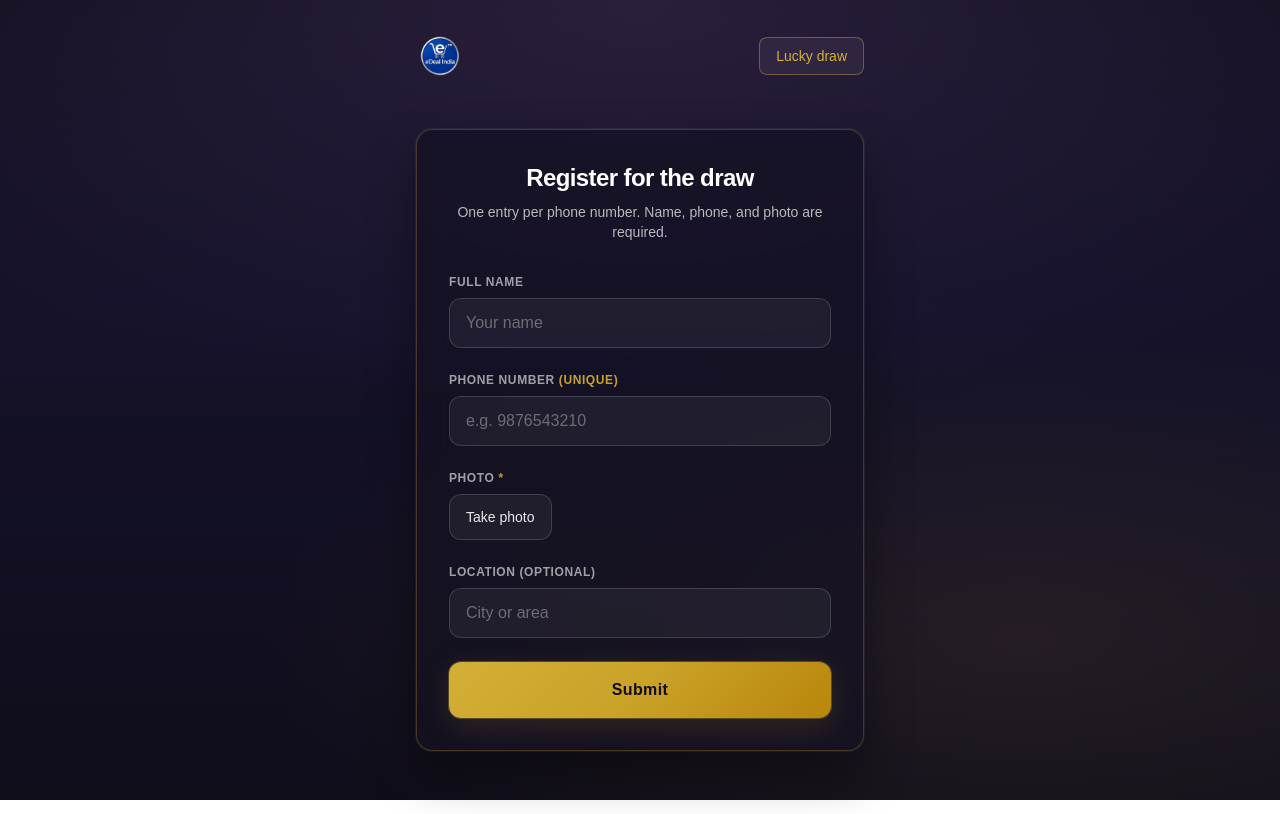
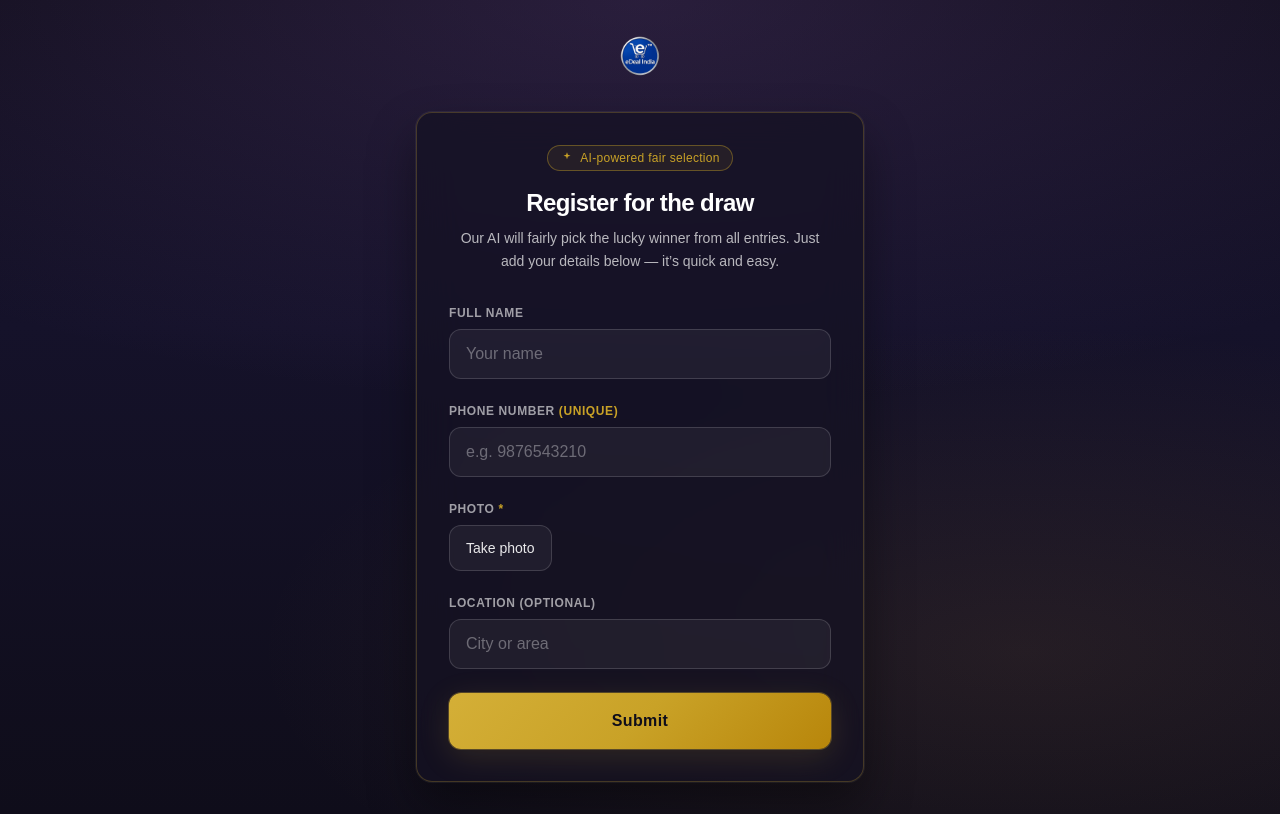
Before and after one commit to vrushab-edealindia/edealindia-launching, a Next.js app: page /form in a window 1280 px wide. Built offline with nearby package versions, Linux system fonts and the light colour scheme.

Commit message:
Revise homepage and form page content to emphasize AI-powered winner selection. Update button text for clarity and improve layout for better user experience. Enhance spin page with AI-related indicators and messages for participant engagement.

```diff
--- a/app/form/page.tsx
+++ b/app/form/page.tsx
@@ -1,7 +1,6 @@
 "use client";
 
 import Image from "next/image";
-import Link from "next/link";
 import { useState, useRef } from "react";
 
 const LOGO_PATH = "/logo/edealindia.webp";
@@ -98,7 +97,7 @@ export default function FormPage() {
   return (
     <div className="min-h-screen premium-bg text-white">
       <div className="mx-auto flex min-h-screen max-w-lg flex-col px-5 py-8 sm:px-8">
-        <header className="mb-8 flex items-center justify-between">
+        <header className="mb-8 flex justify-center">
           <a
             href="https://edealindia.com"
             target="_blank"
@@ -121,21 +120,23 @@ export default function FormPage() {
               </span>
             )}
           </a>
-          <Link
-            href="/spin"
-            className="rounded-lg border border-[rgba(212,175,55,0.4)] bg-white/5 px-4 py-2 text-sm font-medium text-[#d4af37] transition hover:bg-white/10"
-          >
-            Lucky draw
-          </Link>
         </header>
 
         <div className="flex flex-1 flex-col justify-center">
           <div className="premium-glass w-full rounded-2xl border border-[rgba(212,175,55,0.25)] p-6 shadow-[0_0_0_1px_rgba(255,255,255,0.06),0_24px_48px_rgba(0,0,0,0.4)] sm:p-8">
+            <div className="mb-4 flex justify-center">
+              <span className="inline-flex items-center gap-1.5 rounded-full border border-[rgba(201,162,39,0.4)] bg-[rgba(201,162,39,0.08)] px-3 py-1 text-xs font-medium tracking-wide text-[#c9a227]">
+                <svg className="h-3.5 w-3.5" viewBox="0 0 24 24" fill="currentColor" aria-hidden>
+                  <path d="M12 2l1.5 4.5L18 8l-4.5 1.5L12 14l-1.5-4.5L6 8l4.5-1.5L12 2z" />
+                </svg>
+                AI-powered fair selection
+              </span>
+            </div>
             <h1 className="text-center text-xl font-bold tracking-tight text-white sm:text-2xl">
               Register for the draw
             </h1>
-            <p className="mt-2 text-center text-sm text-white/70">
-              One entry per phone number. Name, phone, and photo are required.
+            <p className="mt-2 text-center text-sm leading-relaxed text-white/70">
+              Our AI will fairly pick the lucky winner from all entries. Just add your details below — it’s quick and easy.
             </p>
 
             <form onSubmit={handleSubmit} className="mt-8 space-y-6">
--- a/app/page.tsx
+++ b/app/page.tsx
@@ -23,21 +23,15 @@ export default function Home() {
         <h1 className="text-center text-2xl font-bold tracking-tight text-white sm:text-3xl">
           Edi with EdealIndia
         </h1>
-        <p className="mt-3 text-center text-white/70">
-          Register for the lucky draw or open the spin.
+        <p className="mt-3 max-w-md text-center text-white/70">
+          Our AI will fairly pick the lucky winner. Register below — it’s quick and easy.
         </p>
-        <div className="mt-10 flex flex-col gap-4 sm:flex-row">
+        <div className="mt-10">
           <Link
             href="/form"
-            className="premium-gold rounded-xl px-8 py-4 text-center font-bold tracking-wide text-[#0f0d1a] shadow-[0_4px_20px_rgba(212,175,55,0.25)] transition hover:opacity-95 hover:shadow-[0_6px_28px_rgba(212,175,55,0.3)]"
+            className="premium-gold inline-block w-full rounded-xl px-8 py-4 text-center font-bold tracking-wide text-[#0f0d1a] shadow-[0_4px_20px_rgba(212,175,55,0.25)] transition hover:opacity-95 hover:shadow-[0_6px_28px_rgba(212,175,55,0.3)] sm:w-auto"
           >
-            Register (form)
-          </Link>
-          <Link
-            href="/spin"
-            className="rounded-xl border-2 border-[rgba(212,175,55,0.5)] bg-white/5 px-8 py-4 text-center font-bold tracking-wide text-[#d4af37] transition hover:bg-white/10"
-          >
-            Lucky draw (spin)
+            Register for the draw
           </Link>
         </div>
       </div>
--- a/app/spin/page.tsx
+++ b/app/spin/page.tsx
@@ -354,8 +354,14 @@ export default function SpinPage() {
             <p className="text-white/60">Loading participants…</p>
           ) : people.length === 0 ? (
             <div className="premium-glass w-full max-w-md rounded-2xl border border-[rgba(212,175,55,0.25)] p-8 text-center">
-              <p className="text-white/80">No participants in the database yet.</p>
-              <p className="mt-2 text-sm text-white/55">Entries from the registration form will appear here.</p>
+              <span className="inline-flex items-center gap-1.5 rounded-full border border-[rgba(201,162,39,0.3)] bg-[rgba(201,162,39,0.06)] px-3 py-1 text-xs font-medium text-[#c9a227]/90">
+                <svg className="h-3.5 w-3.5" viewBox="0 0 24 24" fill="currentColor" aria-hidden>
+                  <path d="M12 2l1.5 4.5L18 8l-4.5 1.5L12 14l-1.5-4.5L6 8l4.5-1.5L12 2z" />
+                </svg>
+                AI-powered draw
+              </span>
+              <p className="mt-4 text-white/80">No participants in the database yet.</p>
+              <p className="mt-2 text-sm text-white/55">Entries from the registration form will appear here. Our AI will then fairly select the winners.</p>
               <Link
                 href="/form"
                 className="premium-gold mt-6 inline-block rounded-xl px-6 py-3 font-bold tracking-wide text-[#0f0d1a]"
@@ -365,6 +371,14 @@ export default function SpinPage() {
             </div>
           ) : showBigWinner ? (
             <div className="premium-glass w-full max-w-sm rounded-2xl border border-[rgba(212,175,55,0.35)] p-8 shadow-[0_0_0_1px_rgba(255,255,255,0.06),0_24px_48px_rgba(0,0,0,0.4)]">
+              <div className="mb-2 flex justify-center">
+                <span className="inline-flex items-center gap-1.5 rounded-full border border-[rgba(201,162,39,0.4)] bg-[rgba(201,162,39,0.08)] px-3 py-1 text-xs font-medium text-[#c9a227]">
+                  <svg className="h-3 w-3" viewBox="0 0 24 24" fill="currentColor" aria-hidden>
+                    <path d="M12 2l1.5 4.5L18 8l-4.5 1.5L12 14l-1.5-4.5L6 8l4.5-1.5L12 2z" />
+                  </svg>
+                  AI selected
+                </span>
+              </div>
               <p className="text-center text-xs font-semibold uppercase tracking-[0.2em] text-[#c9a227]">
                 Lucky Winner
               </p>
@@ -383,6 +397,14 @@ export default function SpinPage() {
             </div>
           ) : (
             <>
+              <div className="mb-3 flex justify-center">
+                <span className="inline-flex items-center gap-2 rounded-full border border-[rgba(201,162,39,0.4)] bg-[rgba(201,162,39,0.08)] px-4 py-1.5 text-xs font-medium tracking-wide text-[#c9a227]">
+                  <svg className="h-4 w-4" viewBox="0 0 24 24" fill="currentColor" aria-hidden>
+                    <path d="M12 2l1.5 4.5L18 8l-4.5 1.5L12 14l-1.5-4.5L6 8l4.5-1.5L12 2z" />
+                  </svg>
+                  {isSpinning ? "AI selecting winner…" : "AI-powered fair selection"}
+                </span>
+              </div>
               <div className="mb-1.5 flex justify-center">
                 <div
                   className="h-0 w-0 border-l-10 border-r-10 border-t-14 border-l-transparent border-r-transparent border-t-[#c9a227] drop-shadow-[0_0_12px_rgba(201,162,39,0.5)]"
@@ -411,7 +433,11 @@ export default function SpinPage() {
               >
                 <div
                   className="relative overflow-hidden rounded-[17px] bg-[#0c0a14] shadow-[inset_0_0_60px_rgba(0,0,0,0.5),inset_0_1px_0_rgba(255,255,255,0.04)]"
-                  style={{ height: REEL_HEIGHT }}
+                  style={{
+                    height: REEL_HEIGHT,
+                    backgroundImage: "radial-gradient(ellipse 80% 50% at 50% 50%, rgba(201,162,39,0.06) 0%, transparent 55%), linear-gradient(rgba(201,162,39,0.02) 1px, transparent 1px), linear-gradient(90deg, rgba(201,162,39,0.02) 1px, transparent 1px)",
+                    backgroundSize: "100% 100%, 24px 24px, 24px 24px",
+                  }}
                 >
                   <div
                     className="flex flex-col"
@@ -477,17 +503,23 @@ export default function SpinPage() {
                 disabled={isSpinning || allDone || availablePeople.length === 0}
                 className="premium-gold mt-6 w-full max-w-md rounded-xl py-4 text-base font-bold tracking-wide text-[#0f0d1a] shadow-[0_4px_20px_rgba(212,175,55,0.25)] transition hover:opacity-95 hover:shadow-[0_6px_28px_rgba(212,175,55,0.3)] active:scale-[0.99] disabled:pointer-events-none disabled:opacity-50 disabled:shadow-none"
               >
-                {allDone ? "Complete" : isSpinning ? "Spinning…" : "START DRAW"}
+                {allDone ? "Complete" : isSpinning ? "AI selecting…" : "START DRAW"}
               </button>
-              <p className="mt-3 text-center text-xs font-medium tracking-widest text-white/50 uppercase">
-                Select Lucky Winners
+              <p className="mt-3 flex items-center justify-center gap-2 text-xs font-medium tracking-widest text-white/50 uppercase">
+                <svg className="h-3.5 w-3.5 text-[#c9a227]/70" viewBox="0 0 24 24" fill="currentColor" aria-hidden>
+                  <path d="M12 2l1.5 4.5L18 8l-4.5 1.5L12 14l-1.5-4.5L6 8l4.5-1.5L12 2z" />
+                </svg>
+                Powered by AI · Fair selection
               </p>
             </>
           )}
         </div>
 
         <div className="shrink-0">
-          <h2 className="mb-4 text-xs font-semibold uppercase tracking-[0.2em] text-white/50">
+          <h2 className="mb-4 flex items-center justify-center gap-2 text-xs font-semibold uppercase tracking-[0.2em] text-white/50 sm:justify-start">
+            <svg className="h-3.5 w-3.5 text-[#c9a227]/60" viewBox="0 0 24 24" fill="currentColor" aria-hidden>
+              <path d="M12 2l1.5 4.5L18 8l-4.5 1.5L12 14l-1.5-4.5L6 8l4.5-1.5L12 2z" />
+            </svg>
             Previous Winners
           </h2>
           <div className="grid grid-cols-2 gap-3 sm:grid-cols-5 sm:gap-4">
```
